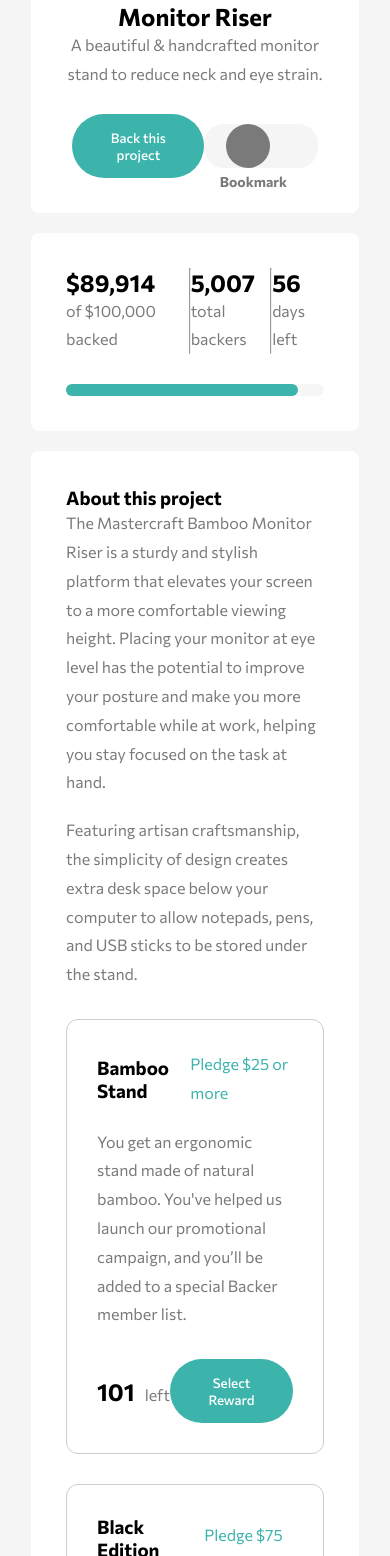
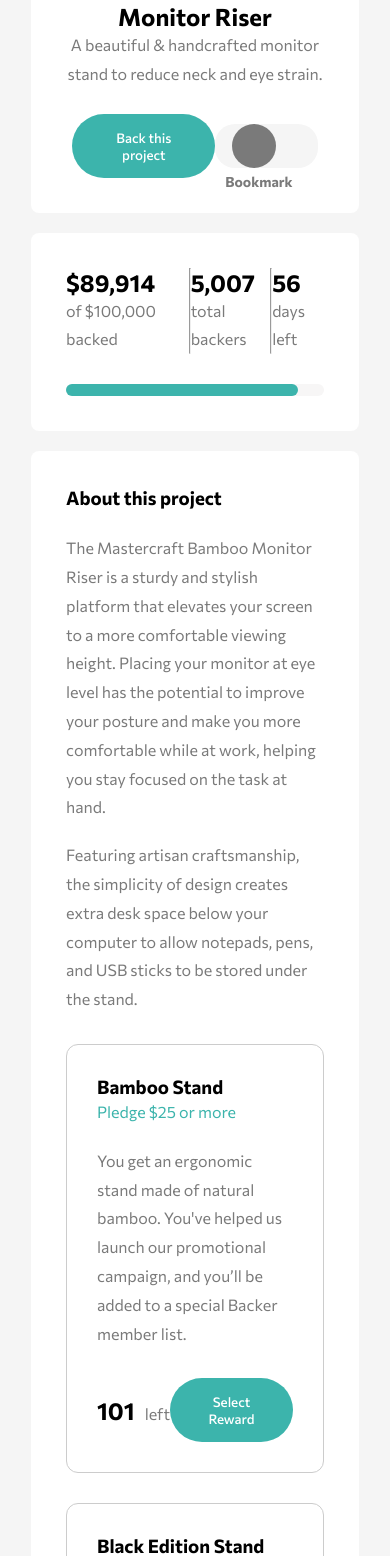
Before and after one commit to GutuGaluppo/crowdfunding_frontend_mentor, a React (Create React App) app: page / in a window 390 px wide. Shown: the part 412-1968 px from the top of the page. Built offline with nearby package versions, Linux system fonts and the light colour scheme; what @fortawesome/pro-light-svg-icons, @fortawesome/pro-regular-svg-icons, @fortawesome/pro-solid-svg-icons would draw is missing.

Commit message:
added mobile style to AboutContainer

```diff
--- a/src/Components/AboutContainer.js/AboutContainer.js
+++ b/src/Components/AboutContainer.js/AboutContainer.js
@@ -5,8 +5,8 @@ import { crowdfundData } from '../../Utils'
 function AboutContainer({handleBacked}) {
 
 	return (
-		<section className="about-wrapper">
-			<div className="about-container">
+		<section className="about_wrapper">
+			<div className="about_container">
 				<h3>About this project</h3>
 				<p>
 					The Mastercraft Bamboo Monitor Riser is a sturdy and stylish platform that elevates your screen
--- a/src/Components/AboutContainer.js/aboutContainer-style.css
+++ b/src/Components/AboutContainer.js/aboutContainer-style.css
@@ -1,3 +1,7 @@
-.about-wrapper {
+.about_wrapper {
 	margin: 0 auto;
 }
+
+.about_container > h3 {
+	margin-bottom: 25px;;
+}
--- a/src/Components/Card/Card.js
+++ b/src/Components/Card/Card.js
@@ -8,14 +8,14 @@ const Card = ({ data, handleBacked }) => {
 					.slice(1)
 					.map(card => {
 						return <div key={card.title} className={`card ${card.outOfStock ? "out_of_stock" : ''}`}>
-							<div className="card-header">
+							<div className="card_header">
 								<h3>{card.title}</h3>
 								<p>{card.pledge}</p>
 							</div>
 
 							<p>{card.description}</p>
 
-							<div className="card-footer">
+							<div className="card_footer">
 								<h2>{card.pledgeLeft}<span>left</span></h2>
 								<button
 									className={`${card.outOfStock ? "out_of_stock-btn" : ''}`}
--- a/src/Components/Card/card-style.css
+++ b/src/Components/Card/card-style.css
@@ -9,25 +9,25 @@
 	opacity: 0.4;
 }
 
-.card-header {
+.card_header {
 	display: flex;
+	flex-wrap: wrap;
 	justify-content: space-between;
 	align-items: center;
 	margin-bottom: 20px;
 }
-
-.card-header p {
+.card_header p {
 	color: var(--cyan);
 }
 
-.card-footer {
+.card_footer {
 	display: flex;
 	justify-content: space-between;
 	align-items: center;
 	margin-top: 30px;
 }
 
-.card-footer > h2 > span {
+.card_footer > h2 > span {
 	font-size: 16px;
 	font-weight: 300;
 	color: var(--darkGray);
@@ -41,3 +41,27 @@
 .out_of_stock-btn:hover {
 	background-color: var(--darkGray);
 }
+
+@media (max-width: 375px) {
+	.card {
+		padding: 20px;
+	}
+	.card_header {
+		display:block;
+	}
+	.card_header > h3 {
+		font-size: 0.9rem;
+		line-height: 1.8;
+	}
+	.card_header p {
+		font-weight: 500;
+	}
+	.card_footer {
+		display: block;
+		margin-top: 20px;
+	}
+	.card_footer > h2{
+		font-size: 2rem;
+		margin-bottom: 30px;
+	}
+}
--- a/src/index.css
+++ b/src/index.css
@@ -40,7 +40,7 @@ section p {
 
 button {
 	color: #fff;
-	padding: 15px 25px;
+	padding: 15px 35px;
 	border: none;
 	border-radius: 50px;
 	font-weight: 500;
```
